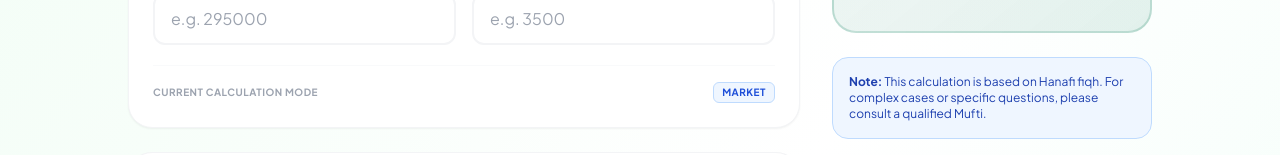
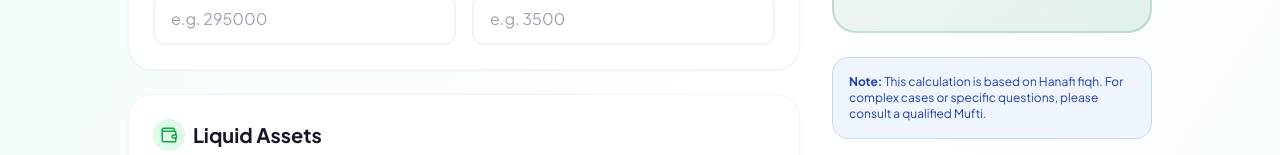
Before and after one commit to ziauddin14/Zakat-MS-Final-Hackathone-, a React (Vite) app in the folder frontend/: page /zakat-calculator in a window 1280 px wide. Shown: the part 559-714 px from the top of the page. Built offline with nearby package versions, Linux system fonts and the light colour scheme; no server answers.

Commit message:
remove market bedge

```diff
--- a/frontend/src/pages/ZakatCalculator.jsx
+++ b/frontend/src/pages/ZakatCalculator.jsx
@@ -1558,13 +1558,6 @@ const ZakatCalculator = () => {
               />
             </div>
           </div>
-
-          <div className="mt-5 pt-4 border-t border-gray-50 flex items-center justify-between text-[10px] font-bold uppercase tracking-wider text-gray-400">
-            <span>Current Calculation Mode</span>
-            <span className={`px-2 py-0.5 rounded-md border ${badgeClass}`}>
-              {badge}
-            </span>
-          </div>
         </motion.div>
       </div>
     );
```
